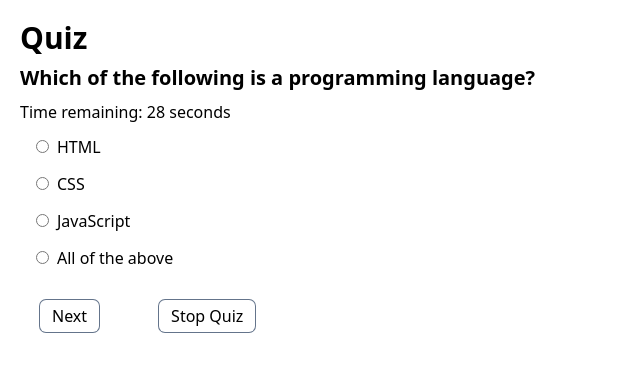
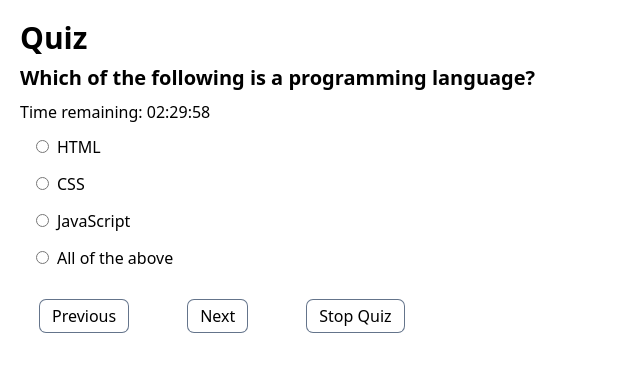
Before and after one commit to alphadevking/quiz-test, a Next.js app: page / in a window 1280 px wide. Both pictures are taken after a click on the button "Start Quiz". Shown: the top 372 px of the page, without its empty margins (0-640 px from the left). Built offline with nearby package versions, Linux system fonts and the light colour scheme.

Commit message:
updated timer and a skeleton dashboard, no backend yet

```diff
--- a/data/quiz.json
+++ b/data/quiz.json
@@ -2,7 +2,7 @@
   "topic": "Q&A",
   "level": "Beginner",
   "scorePerQuestion": 5,
-  "time": 30,
+  "time": 150,
   "questions": [
     {
       "type": "multiple_choice",
--- /dev/null
+++ b/src/site/Dashboard.tsx
@@ -0,0 +1,50 @@
+import React, { useState, useEffect } from 'react';
+import { useRouter } from 'next/router';
+import Link from 'next/link';
+
+const Dashboard = () => {
+    const [quizzes, setQuizzes] = useState([]);
+    const router = useRouter();
+
+    useEffect(() => {
+        // Fetch the logged-in user's quizzes from the database
+        // (Replace with your own API call)
+        const fetchQuizzes = async () => {
+            // ...
+        };
+        fetchQuizzes();
+    }, []);
+
+    const handleDeleteQuiz = async (quizId: number) => {
+        // Delete the quiz from the database
+        // (Replace with your own API call)
+        // ...
+    };
+
+    return (
+        <div>
+            <h1>Your Quizzes</h1>
+
+            <Link href="/factory">
+                <a>Create a New Quiz</a>
+            </Link>
+
+            <div>
+                {quizzes.map((quiz) => (
+                    <div key={quiz.id}>
+                        <h2>{quiz.title}</h2>
+                        <Link href={`/quiz/${quiz.id}`}>
+                            <a>View Quiz</a>
+                        </Link>
+                        <Link href={`/edit-quiz/${quiz.id}`}>
+                            <a>Edit Quiz</a>
+                        </Link>
+                        <button onClick={() => handleDeleteQuiz(quiz.id)}>Delete Quiz</button>
+                    </div>
+                ))}
+            </div>
+        </div>
+    );
+};
+
+export default Dashboard;
--- a/src/site/components/Buttons/button.tsx
+++ b/src/site/components/Buttons/button.tsx
@@ -6,8 +6,16 @@
     title,
     action,
     text,
+    disabled,
 } : ButtonProps ) => {
     return (
-        <button className={`px-3 py-1 ring-1 ring-slate-500 hover:bg-slate-700 hover:text-slate-100 transition-all duration-300 rounded-md ${className}`} title={title} onClick={action}>{text}{children}</button>
+        <button className={`px-3 py-1 ring-1 ring-slate-500 hover:bg-slate-700 hover:text-slate-100 transition-all duration-300 rounded-md ${className}`}
+        title={title}
+        onClick={action}
+        disabled={disabled}
+        >
+            {text}
+            {children}
+        </button>
     )
 }
--- a/src/site/sections/quiz.tsx
+++ b/src/site/sections/quiz.tsx
@@ -16,8 +16,17 @@
     const [quizStarted, setQuizStarted] = useState<boolean>(false);
     const [activeQuestion, setActiveQuestion] = useState<number>(0);
     const [selectedAnswer, setSelectedAnswer] = useState<string>("");
-    const [remainingTime, setRemainingTime] = useState<number>(quiz.time);
+    const [remainingTime, setRemainingTime] = useState<number>(quiz.time * 60 * 60); // Convert quiz.time to seconds
     const timerRef = useRef<number | NodeJS.Timeout | null>(null);
+
+    const formatTime = (seconds: number) => {
+        const hours = Math.floor(seconds / 3600);
+        const minutes = Math.floor((seconds % 3600) / 60);
+        const remainingSeconds = seconds % 60;
+
+        return `${hours < 10 ? '0' + hours : hours}:${minutes < 10 ? '0' + minutes : minutes}:${remainingSeconds < 10 ? '0' + remainingSeconds : remainingSeconds}`;
+    };
+
     const [result, setResult] = useState<Result>({
         score: 0,
         correctAnswers: 0,
@@ -30,11 +39,19 @@
     useEffect(() => {
         if (quizStarted) {
             setShuffledQuestions(shuffleArray(quiz.questions));
+            setRemainingTime(quiz.time * 60); // Convert quiz.time to seconds
         }
     }, [quizStarted]);
 
     const { question, choices } = shuffledQuestions[activeQuestion] || {};
     const correctAnswer = shuffledQuestions[activeQuestion]?.correctAnswer;
+
+    const onClickPrevious = () => {
+        if (activeQuestion > 0) {
+            setActiveQuestion((prev) => prev - 1);
+            setSelectedAnswer("");
+        }
+    };
 
     const onClickNext = () => {
         setResult((prev) => {
@@ -169,7 +186,7 @@
                                 {/* Display the timer */}
                                 <div className="text-xl font-semibold my-2">{question}</div>
                                 <div className="text-md my-1">
-                                    Time remaining: {remainingTime} seconds
+                                    Time remaining: {formatTime(remainingTime)}
                                 </div>
                                 {shuffledQuestions[activeQuestion]?.choices.map((val: string, key: number) => {
                                     return (
@@ -189,8 +206,14 @@
                                 <div className="flex gap-x-5">
                                     <Button
                                         className="w-fit mx-5 my-5"
+                                        action={onClickPrevious}
+                                        text="Previous"
+                                        disabled={activeQuestion === 0}
+                                    />
+                                    <Button
+                                        className="w-fit mx-5 my-5"
                                         action={!isQuizFinished ? onClickNext : onShowResult}
-                                        text={!isQuizFinished ? "Next" : "Show Result"}
+                                        text={activeQuestion === shuffledQuestions.length - 1 ? "Submit" : "Next"}
                                     />
                                     {/* Add the stop quiz button */}
                                     {!isQuizFinished && (
```
